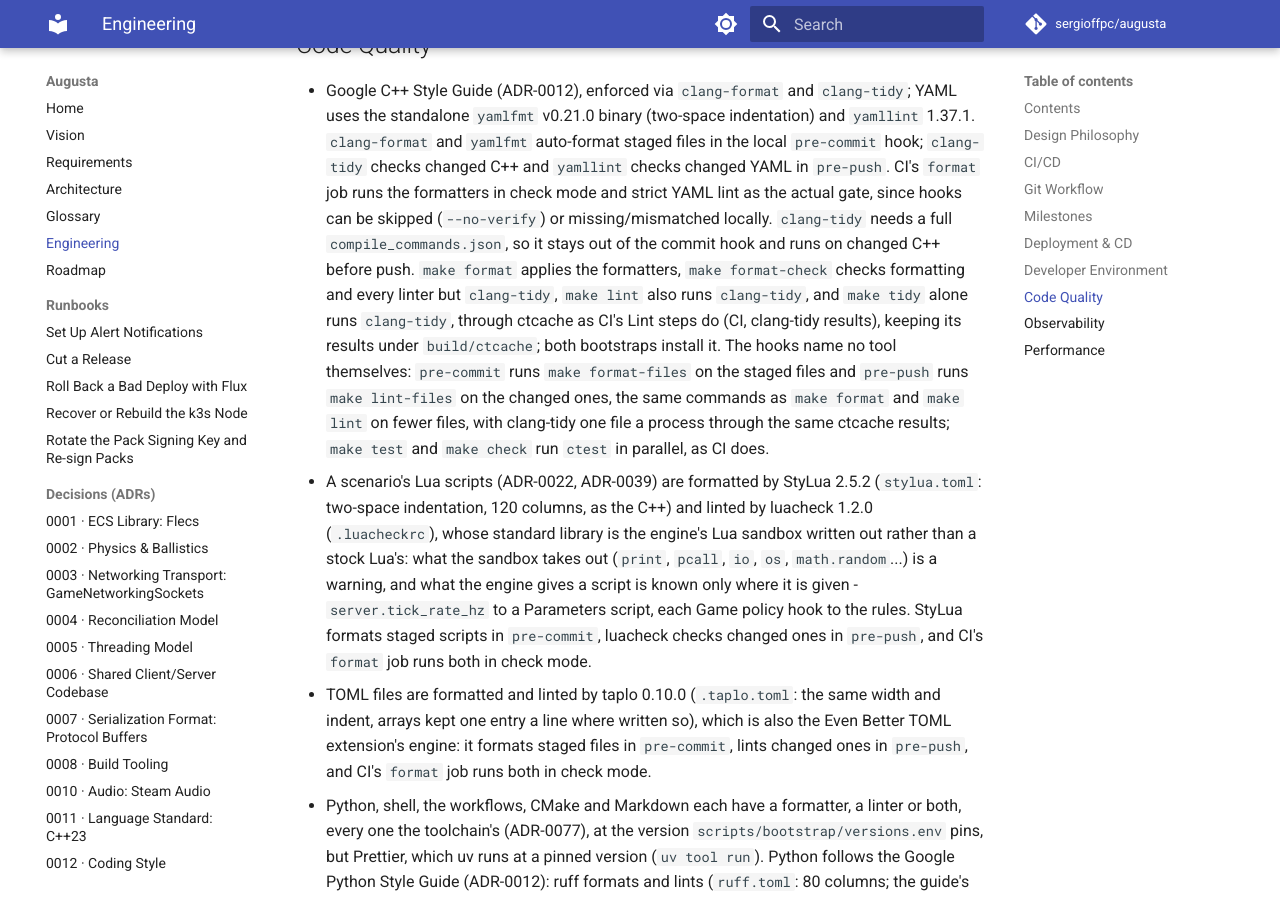
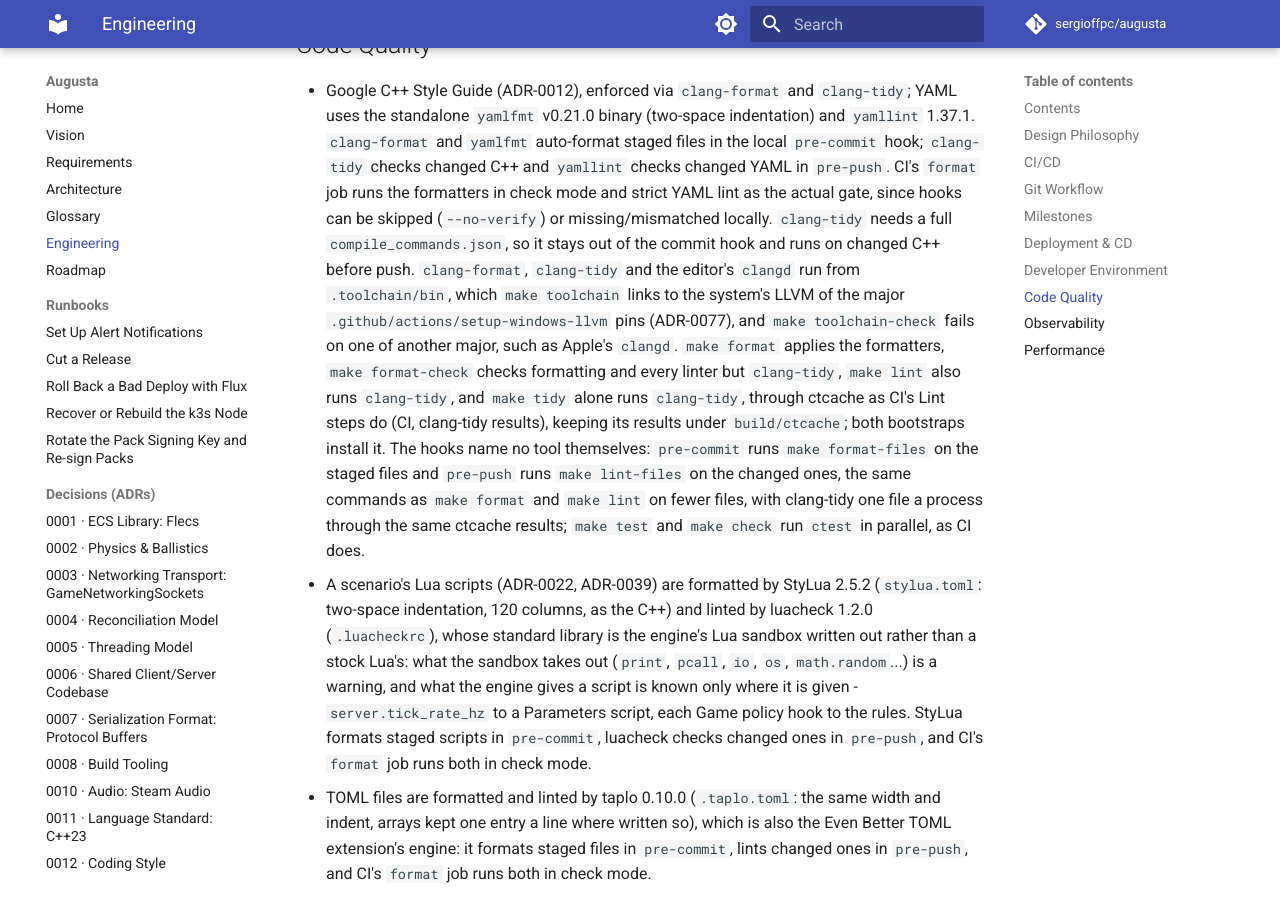
Before and after one commit to sergioffpc/augusta, an MkDocs documentation site: the page built from docs/ENGINEERING.md, in a window 1280 px wide and 900 px high, scrolled down 14259 px. Built offline with MkDocs 1.6.1 and Material for MkDocs 9.7.7, drawn with Linux system fonts in a browser that asks for light colours; comment, search, counter and statistics services are not loaded.

Commit message:
feat(toolchain): link LLVM's clangd, clang-format and clang-tidy
LLVM stays on the system, pinned to its major (ADR-0008), but
.toolchain/bin now links its clangd, clang-format and clang-tidy, so the
editor, the Makefile, the hooks and CI format and tidy C++ with the same
clang: on macOS, LLVM 21's clangd rather than Apple's.

- `make toolchain` finds the system's LLVM of the pinned major (apt's
  /usr/lib/llvm-<major>, Homebrew's llvm@<major>, PATH's, the Windows
  installer's) and links the three tools; Windows takes a native
  symlink where it may, else a hardlink or copy with clang's headers
  copied beside it. The major is read from the LLVM_VERSION that
  .github/actions/setup-windows-llvm pins, not written again.
- `make toolchain-check` fails, naming the tool and what it links, when
  one is missing, does not run or is of another major.
- The Makefile's clang-format and clang-tidy (ctcache's too) run
  .toolchain/bin; macOS's sysroot comes from the clang beside the
  linked clang-tidy.
- clangd.path names .toolchain/bin/clangd. Linux installs clangd
  (bootstrap and CI), and CI's format job installs LLVM's tools before
  the toolchain and checks C++ formatting with make.

Co-Authored-By: Claude Opus 5.5 <noreply@anthropic.com>

```diff
--- a/docs/ENGINEERING.md
+++ b/docs/ENGINEERING.md
@@ -642,12 +642,16 @@ no self-hosted GitHub Actions runner in this pipeline).
   formatters in check mode and strict YAML lint as the actual gate, since hooks
   can be skipped (`--no-verify`) or missing/mismatched locally. `clang-tidy`
   needs a full `compile_commands.json`, so it stays out of the commit hook and
-  runs on changed C++ before push. `make format` applies the formatters,
-  `make format-check` checks formatting and every linter but `clang-tidy`,
-  `make lint` also runs `clang-tidy`, and `make tidy` alone runs `clang-tidy`,
-  through ctcache as CI's Lint steps do (CI, clang-tidy results), keeping its
-  results under `build/ctcache`; both bootstraps install it. The hooks name no
-  tool themselves: `pre-commit` runs `make format-files` on the staged files and
+  runs on changed C++ before push. `clang-format`, `clang-tidy` and the editor's
+  `clangd` run from `.toolchain/bin`, which `make toolchain` links to the
+  system's LLVM of the major `.github/actions/setup-windows-llvm` pins
+  (ADR-0077), and `make toolchain-check` fails on one of another major, such as
+  Apple's `clangd`. `make format` applies the formatters, `make format-check`
+  checks formatting and every linter but `clang-tidy`, `make lint` also runs
+  `clang-tidy`, and `make tidy` alone runs `clang-tidy`, through ctcache as CI's
+  Lint steps do (CI, clang-tidy results), keeping its results under
+  `build/ctcache`; both bootstraps install it. The hooks name no tool
+  themselves: `pre-commit` runs `make format-files` on the staged files and
   `pre-push` runs `make lint-files` on the changed ones, the same commands as
   `make format` and `make lint` on fewer files, with clang-tidy one file a
   process through the same ctcache results; `make test` and `make check` run
```
Also changed, not shown: 5 other files.
